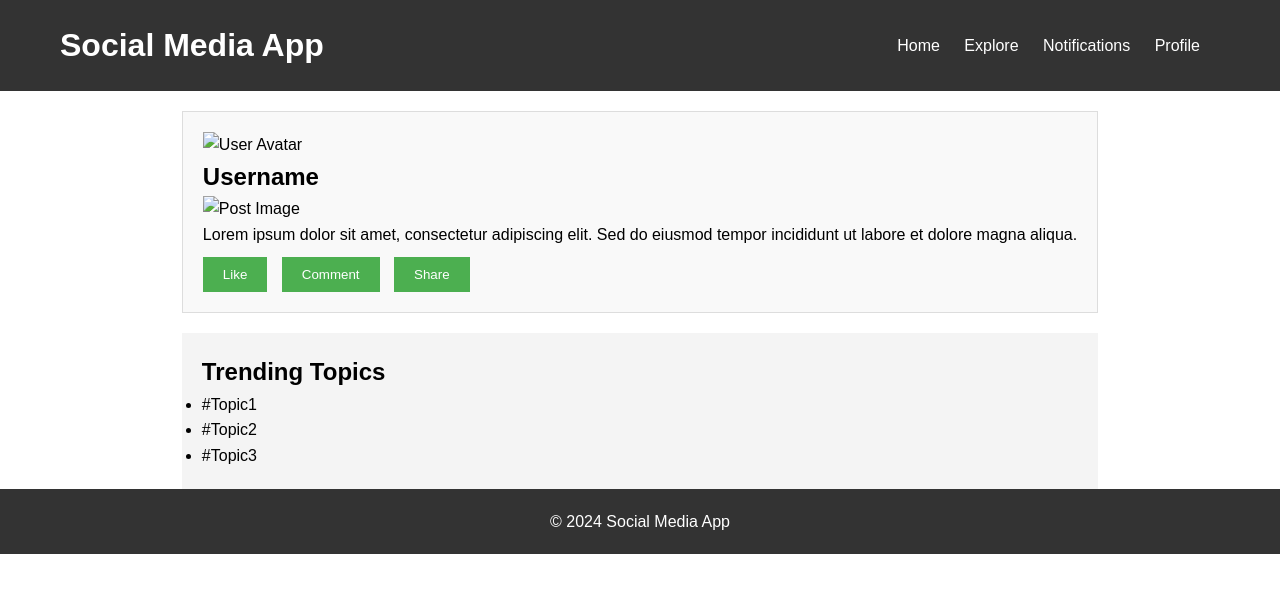
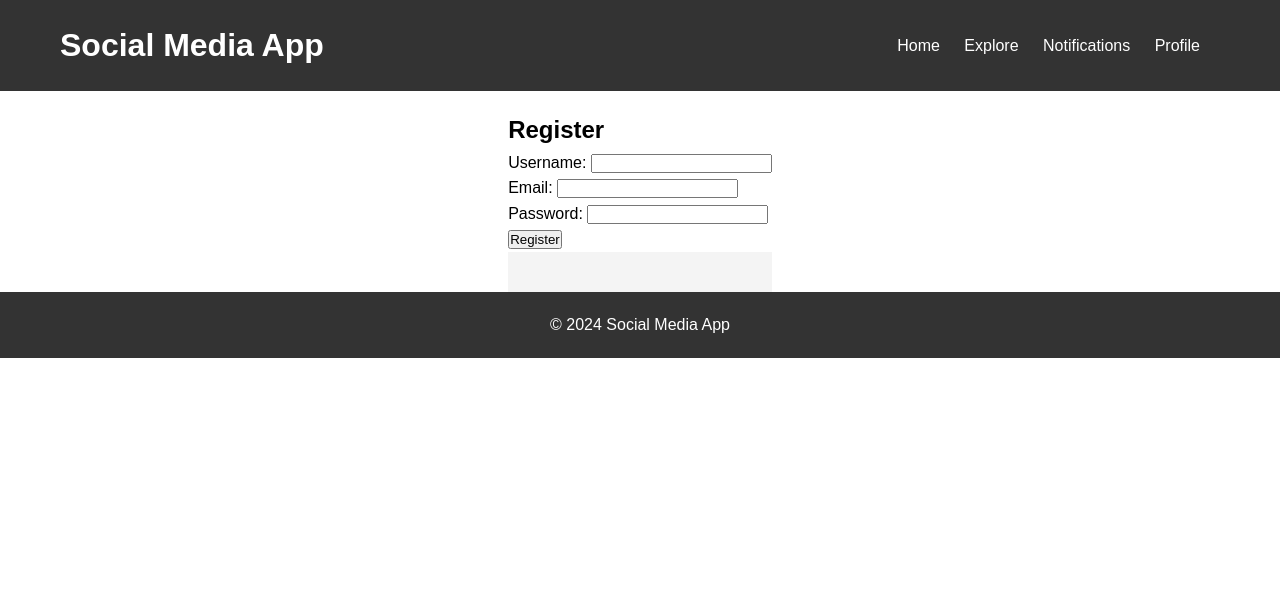
Before and after one commit to saideepak743/saideepak743.github.io, a plain HTML site: page index.html in a window 1280 px wide. Drawn offline with Linux system fonts and the light colour scheme.

Commit message:
Update index.html

```diff
--- a/index.html
+++ b/index.html
@@ -5,6 +5,25 @@
   <meta name="viewport" content="width=device-width, initial-scale=1.0">
   <title>Social Media App</title>
   <link rel="stylesheet" href="styles.css">
+  <script>
+    function registerUser() {
+      var username = document.getElementById("username").value;
+      var email = document.getElementById("email").value;
+      var password = document.getElementById("password").value;
+
+      // Simple validation
+      if (!username || !email || !password) {
+        alert("Please fill in all fields");
+        return;
+      }
+
+      // For demonstration purposes, log registration details to console
+      console.log("User registered:");
+      console.log("Username: " + username);
+      console.log("Email: " + email);
+      console.log("Password: " + password);
+    }
+  </script>
 </head>
 <body>
   <header>
@@ -23,33 +42,31 @@
 
   <main>
     <div class="container">
+      <section class="registration">
+        <h2>Register</h2>
+        <form id="registration-form">
+          <div>
+            <label for="username">Username:</label>
+            <input type="text" id="username" name="username" required>
+          </div>
+          <div>
+            <label for="email">Email:</label>
+            <input type="email" id="email" name="email" required>
+          </div>
+          <div>
+            <label for="password">Password:</label>
+            <input type="password" id="password" name="password" required>
+          </div>
+          <button type="button" onclick="registerUser()">Register</button>
+        </form>
+      </section>
+
       <section class="feed">
-        <article class="post">
-          <div class="post-header">
-            <img src="user-avatar.jpg" alt="User Avatar">
-            <h2>Username</h2>
-          </div>
-          <div class="post-content">
-            <img src="post-image.jpg" alt="Post Image">
-            <p>Lorem ipsum dolor sit amet, consectetur adipiscing elit. Sed do eiusmod tempor incididunt ut labore et dolore magna aliqua.</p>
-          </div>
-          <div class="post-actions">
-            <button>Like</button>
-            <button>Comment</button>
-            <button>Share</button>
-          </div>
-        </article>
-        <!-- More posts go here -->
+        <!-- Existing feed section -->
       </section>
 
       <aside class="sidebar">
-        <h2>Trending Topics</h2>
-        <ul>
-          <li>#Topic1</li>
-          <li>#Topic2</li>
-          <li>#Topic3</li>
-          <!-- Additional trending topics -->
-        </ul>
+        <!-- Existing sidebar section -->
       </aside>
     </div>
   </main>
```
